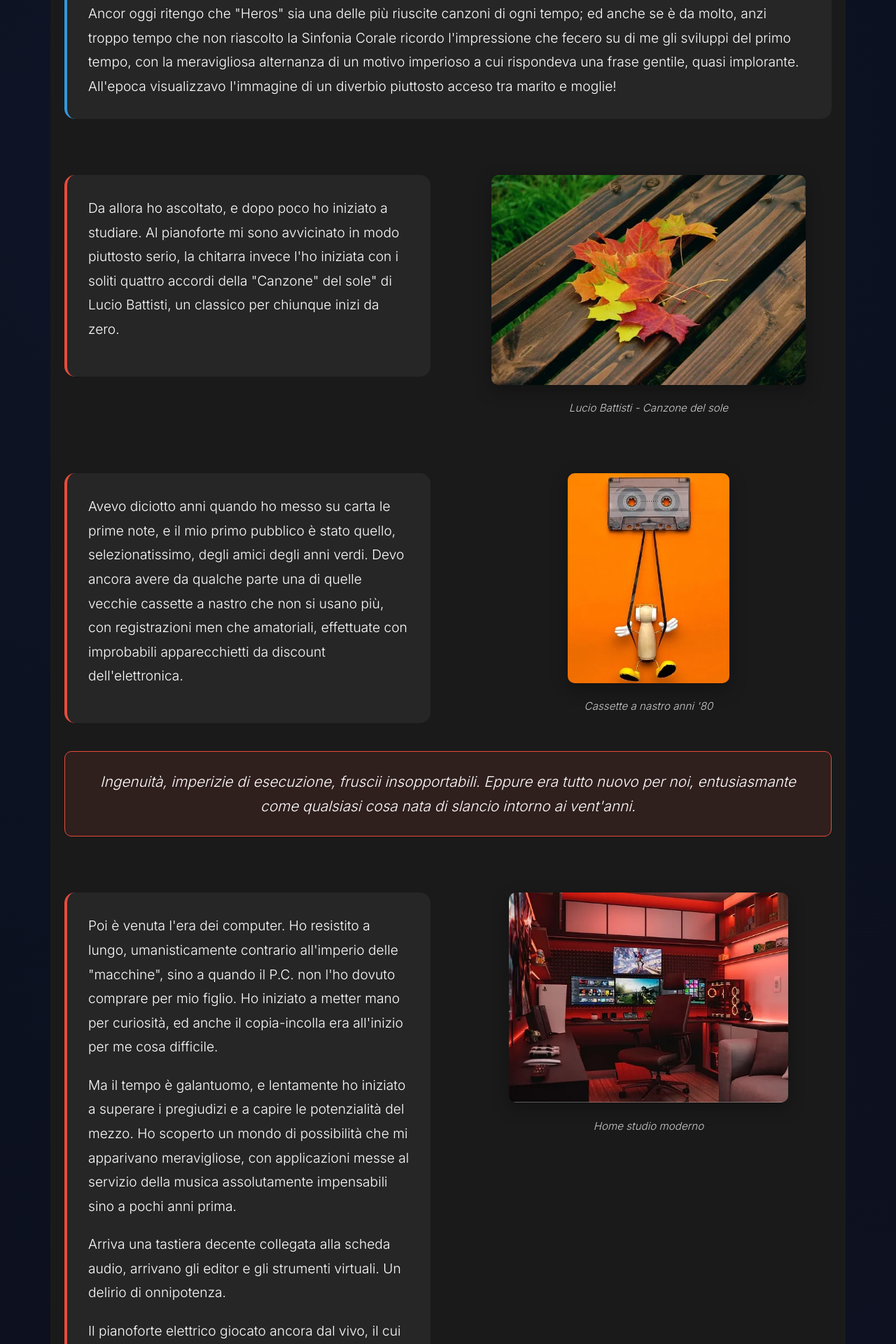
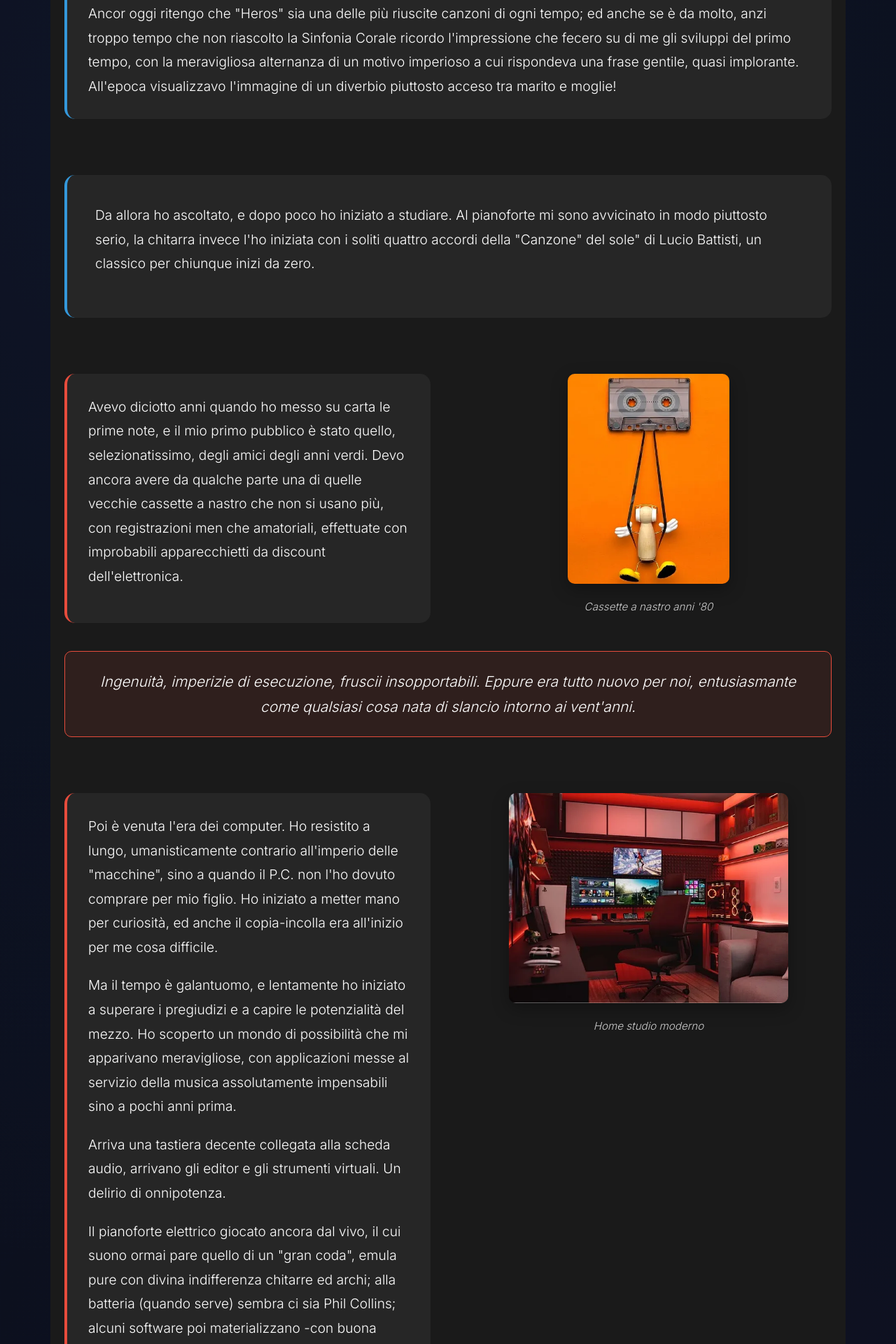
Before and after one commit to music-and-arts/music-and-arts.github.io, a Jekyll site: the page built from _pages/i-colori-della-musica.md, in a window 1280 px wide. Shown: the part 843-2763 px from the top of the page at 70% size. Built offline with Jekyll 4.4.1, drawn with Linux system fonts in a browser that asks for light colours; some of the changed lines change nothing that is shown.

Commit message:
Update i-colori-della-musica.md

```diff
--- a/_pages/i-colori-della-musica.md
+++ b/_pages/i-colori-della-musica.md
@@ -25,7 +25,7 @@ description: "Il mio percorso nella musica, dall'ascolto alla creazione. Un viag
                             <div class="image-caption">David Bowie - Heroes</div>
                         </div>
                         <div class="music-image">
-                            <img src="/images/beethoven.jpg" alt="Beethoven - Sinfonia Corale">
+                            <img src="/images/beethoven.jpg" alt="Beethoven - Sinfonia Corale" style="filter: brightness(1.1) contrast(1.1);">
                             <div class="image-caption">Beethoven - Sinfonia Corale</div>
                         </div>
                     </div>
@@ -37,18 +37,10 @@ description: "Il mio percorso nella musica, dall'ascolto alla creazione. Un viag
             </div>
         </div>
 
-        <!-- SEZIONE 2: Battisti e chitarra -->
+        <!-- SEZIONE 2: Battisti e chitarra - SOLO TESTO -->
         <div class="music-section">
-            <div class="text-with-images reverse">
-                <div class="images-side">
-                    <div class="music-image single">
-                        <img src="/images/foglia.jpg" alt="Lucio Battisti - Canzone del sole">
-                        <div class="image-caption">Lucio Battisti - Canzone del sole</div>
-                    </div>
-                </div>
-                <div class="text-content">
-                    <p>Da allora ho ascoltato, e dopo poco ho iniziato a studiare. Al pianoforte mi sono avvicinato in modo piuttosto serio, la chitarra invece l'ho iniziata con i soliti quattro accordi della "Canzone" del sole" di Lucio Battisti, un classico per chiunque inizi da zero.</p>
-                </div>
+            <div class="text-content-full">
+                <p>Da allora ho ascoltato, e dopo poco ho iniziato a studiare. Al pianoforte mi sono avvicinato in modo piuttosto serio, la chitarra invece l'ho iniziata con i soliti quattro accordi della "Canzone" del sole" di Lucio Battisti, un classico per chiunque inizi da zero.</p>
             </div>
         </div>
 
@@ -199,7 +191,15 @@ description: "Il mio percorso nella musica, dall'ascolto alla creazione. Un viag
     border-left: 4px solid #e74c3c;
 }
 
-.text-content p {
+.text-content-full {
+    padding: 40px;
+    background: rgba(255, 255, 255, 0.05);
+    border-radius: 15px;
+    border-left: 4px solid #3498db;
+    margin-bottom: 40px;
+}
+
+.text-content p, .text-content-full p {
     color: #ffffff;
     font-size: 1.2em;
     line-height: 1.8;
@@ -337,20 +337,23 @@ description: "Il mio percorso nella musica, dall'ascolto alla creazione. Un viag
     text-align: center;
 }
 
+/* BOTTONE SOBRIO E LEGGERO */
 .btn-home {
     display: inline-block;
-    background: #e74c3c;
+    background: rgba(52, 152, 219, 0.8); /* BLU SOBRIO E TRASPARENTE */
     color: white;
-    padding: 15px 40px;
+    padding: 12px 35px;
     text-decoration: none;
-    border-radius: 8px;
-    font-weight: bold;
-    font-size: 1.1em;
-    transition: background 0.3s ease;
+    border-radius: 6px;
+    font-weight: 500;
+    font-size: 1em;
+    transition: all 0.3s ease;
+    border: 1px solid rgba(255, 255, 255, 0.2);
 }
 
 .btn-home:hover {
-    background: #c0392b;
+    background: rgba(41, 128, 185, 0.9); /* BLU LEGGERMENTE PIÙ SCURO */
+    transform: translateY(-2px);
 }
 
 /* RESPONSIVE */
```
